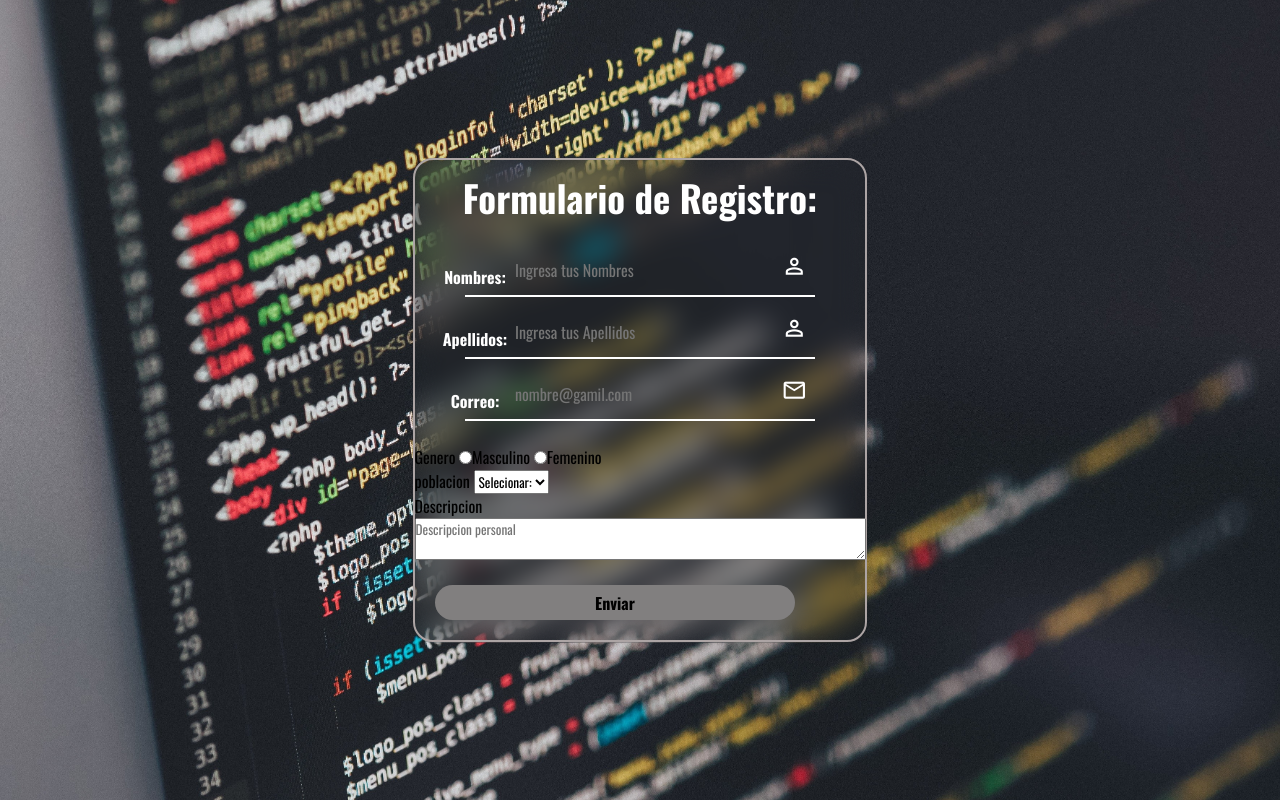
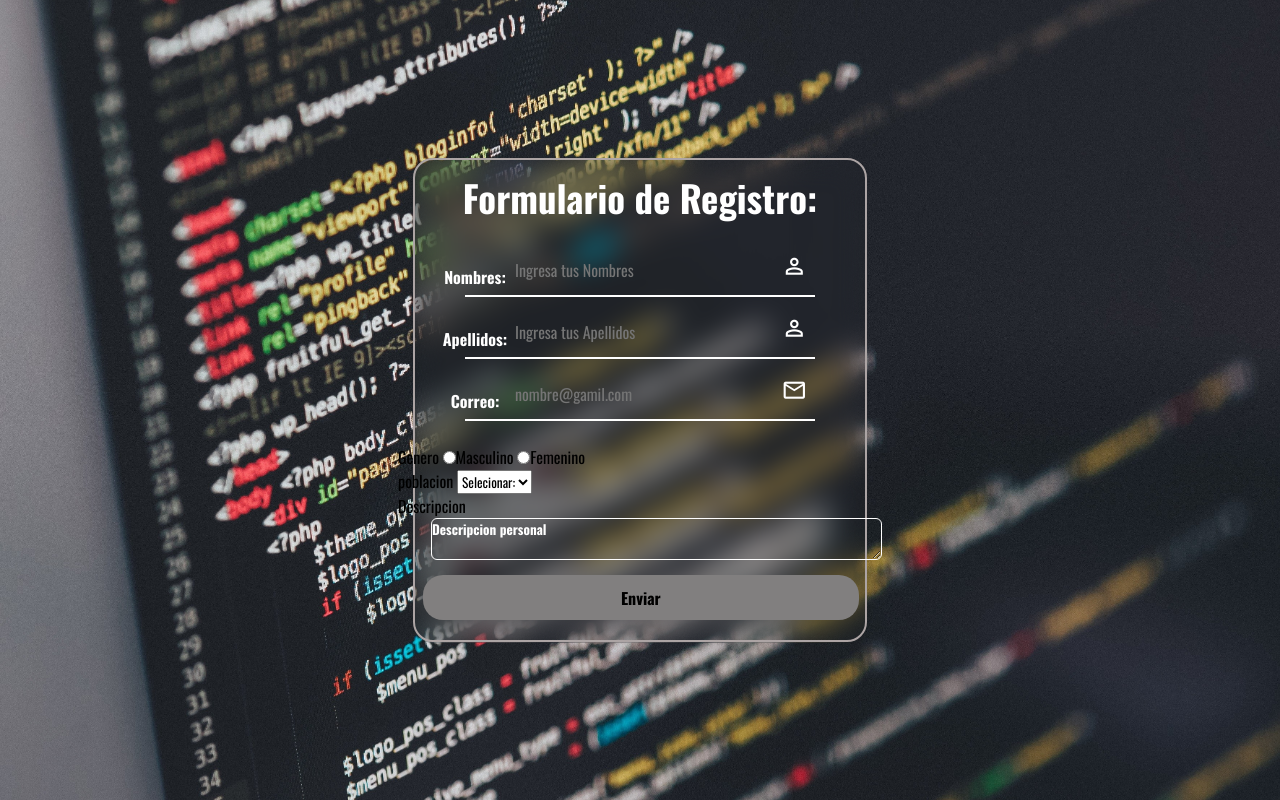
Before and after one commit to JulianB0315/Proyectos_intermedios, a PHP site: page /inicio.html in a window 1280 px wide. Run offline with PHP 8.4, Linux system fonts and the light colour scheme; some web fonts are replaced.

Commit message:
Update estilo.css

```diff
--- a/Web/login/Login 01/estilo.css
+++ b/Web/login/Login 01/estilo.css
@@ -36,6 +36,28 @@
     margin: 10px;
 }
 
+.contenedor textarea{
+    margin: 0px 0px 0px 33px;
+    border-radius: 6px;
+    background-color: transparent;
+    color: #fff;
+    border-color: #fff;
+}
+.contenedor textarea::placeholder{
+    color: #fff;
+    font-weight: bold;
+}
+.subtitulos{
+    font-weight: bold;
+    color: #fff;
+    margin: 0px 10px 0px 35px;
+    font-size: 1rem;
+}
+.sexo{
+    color: #fff;
+    font-weight: bold;
+}
+
 .input-contenedor {
     padding-top: 10px;
     padding-left: 50px;
@@ -57,12 +79,12 @@
     font-weight: bold;
 }
 
-input:focus~label,
-input:valid~label {
+.input-contenedor input:focus~label,
+.input-contenedor input:valid~label {
     top: -5px;
     left: 10px;
     font-size: 20px;
-    color: #e90606;
+    color: #4b4b4b;
 }
 
 .input-contenedor input {
@@ -85,9 +107,9 @@
 
 button {
     position: relative;
-    margin: 20px;
-    width: 80%;
-    height: 35px;
+    margin: 10px 20px 20px 25px;
+    width: 90%;
+    height: 45px;
     border-radius: 20px;
     background: #817f7f;
     border: none;
```
